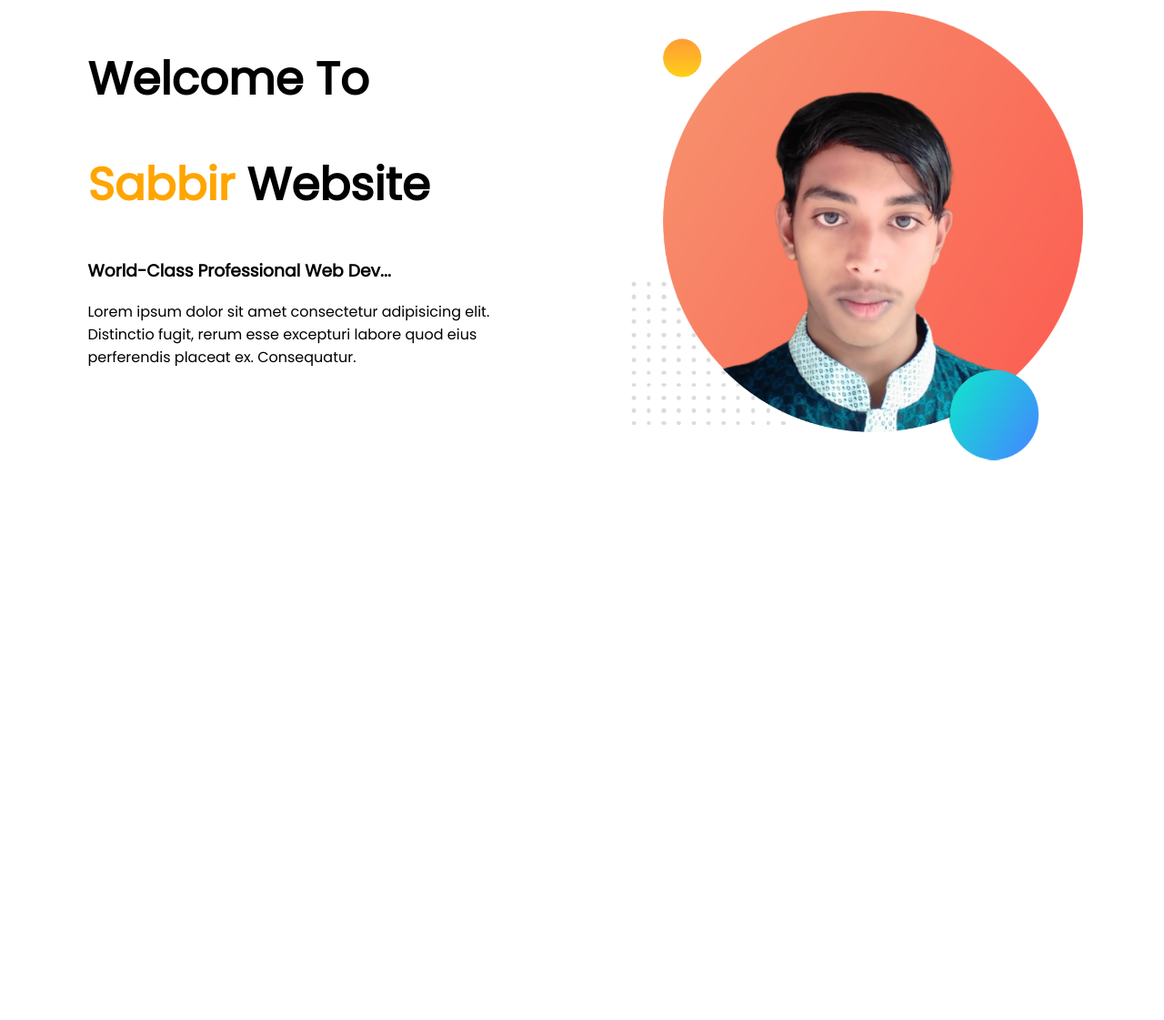
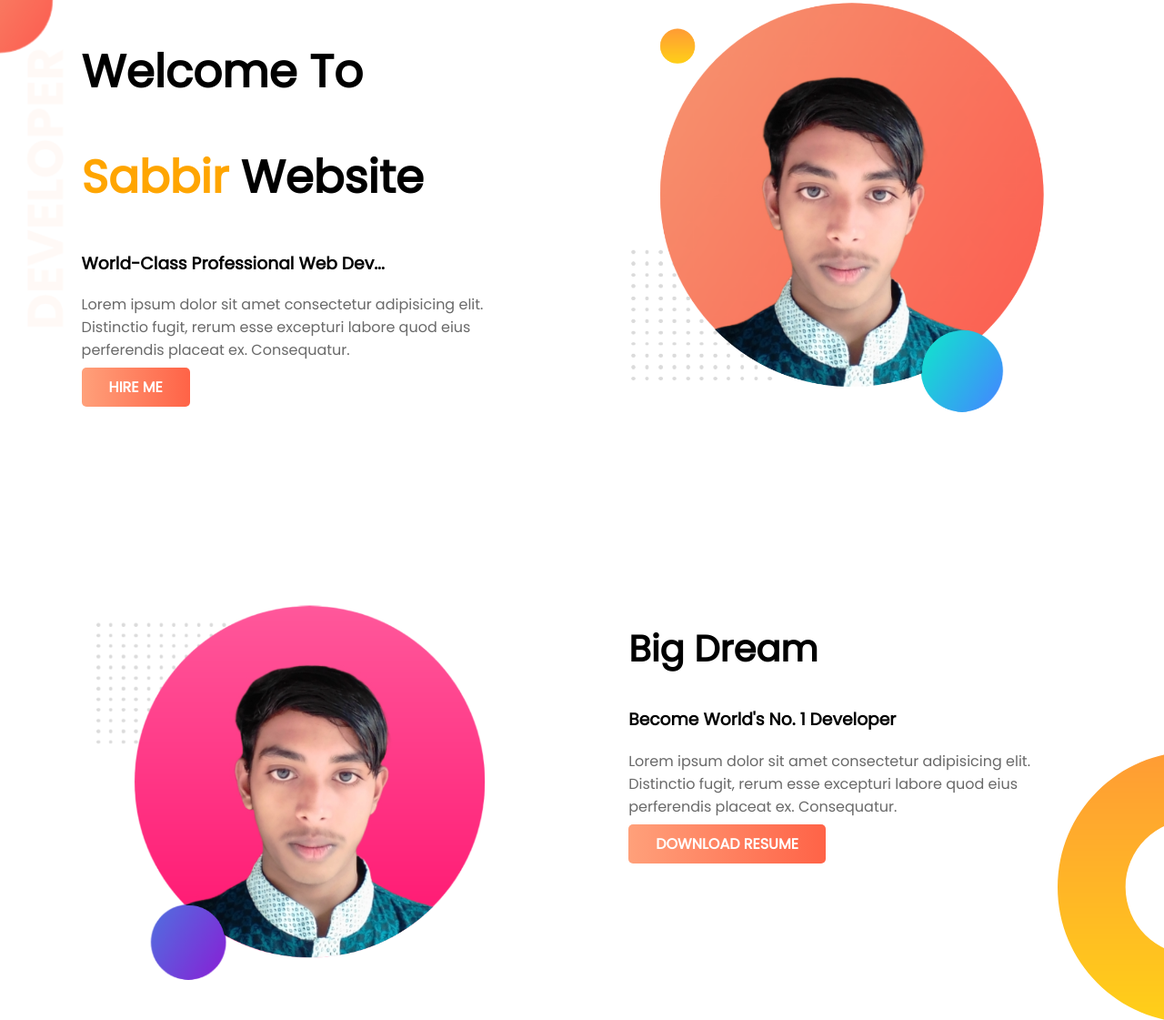
Before and after one commit to Sabbirn/web-protfolio, a plain HTML site: page index.html in a window 1280 px wide. Shown: the whole page at 91% size. Before the commit the page ends 800 px from the top, so only its background shows below. Drawn offline with Linux system fonts and the light colour scheme.

Commit message:
Task Done

```diff
--- a/index.html
+++ b/index.html
@@ -10,16 +10,30 @@
     <link rel="stylesheet" href="style.css">
 </head>
 <body>
-    <section>
+    <section class="top-banner">
         <div class="half-width">
             <h1>Welcome To</h1>
             <h1><span class="Sabbir">Sabbir</span> Website</h1>
             <h3>World-Class Professional Web Dev...</h3>
             <p>Lorem ipsum dolor sit amet consectetur adipisicing elit. Distinctio fugit, rerum esse excepturi labore quod eius perferendis placeat ex. Consequatur.</p>
+            <a class="link-btn" href="#">HIRE ME</a>
         </div>
         <div class="half-width">
             <img src="images/sabbir.png" alt="img not found">
         </div>
     </section>
+
+    <section class="dream-aria">
+        <div class="half-width">
+            <img src="images/2.png" alt="img not found">
+
+        </div>
+        <div class="half-width">
+            <h2>Big Dream</h2>
+            <h3>Become World's No. 1 Developer</h3>
+            <p>Lorem ipsum dolor sit amet consectetur adipisicing elit. Distinctio fugit, rerum esse excepturi labore quod eius perferendis placeat ex. Consequatur.</p>
+            <a class="link-btn" href="#">DOWNLOAD RESUME</a>
+        </div>
+    </section>
 </body>
 </html>
--- a/style.css
+++ b/style.css
@@ -1,8 +1,15 @@
 body{
+    margin: 0;
     font-family: 'Poppins', sans-serif;
 }
 h1{
     font-size: 50px;
+}
+h2{
+    font-size: 40px;
+}
+p{
+    color: dimgray;
 }
 .Sabbir{
     color: orange;
@@ -14,5 +21,30 @@ h1{
     padding-left: 2%;
 }
 .half-width img{
-    width: 100%;
+    width: 90%;
 }
+.top-banner{
+    background-image: url("images/top-banner.png");
+    height: 500px;
+    background-repeat: no-repeat;
+}
+section{
+    height: 500px;
+    padding-bottom: 150px;
+}
+.link-btn{
+    text-decoration: none;
+    padding: 10px 30px;
+    border-radius: 5px;
+    background: rgb(255,160,122);
+    background: -moz-linear-gradient(90deg, rgba(255,160,122,1) 0%, rgba(255,99,71,1) 100%);
+    background: -webkit-linear-gradient(90deg, rgba(255,160,122,1) 0%, rgba(255,99,71,1) 100%);
+    background: linear-gradient(90deg, rgba(255,160,122,1) 0%, rgba(255,99,71,1) 100%);
+    color: #ffff;
+    font-weight: 700;
+}
+.dream-aria{
+    background-image: url("images/dream-bg.png");
+    background-repeat: no-repeat;
+    background-position: right;
+}
```
Also changed, not shown: images/2.png (added).
